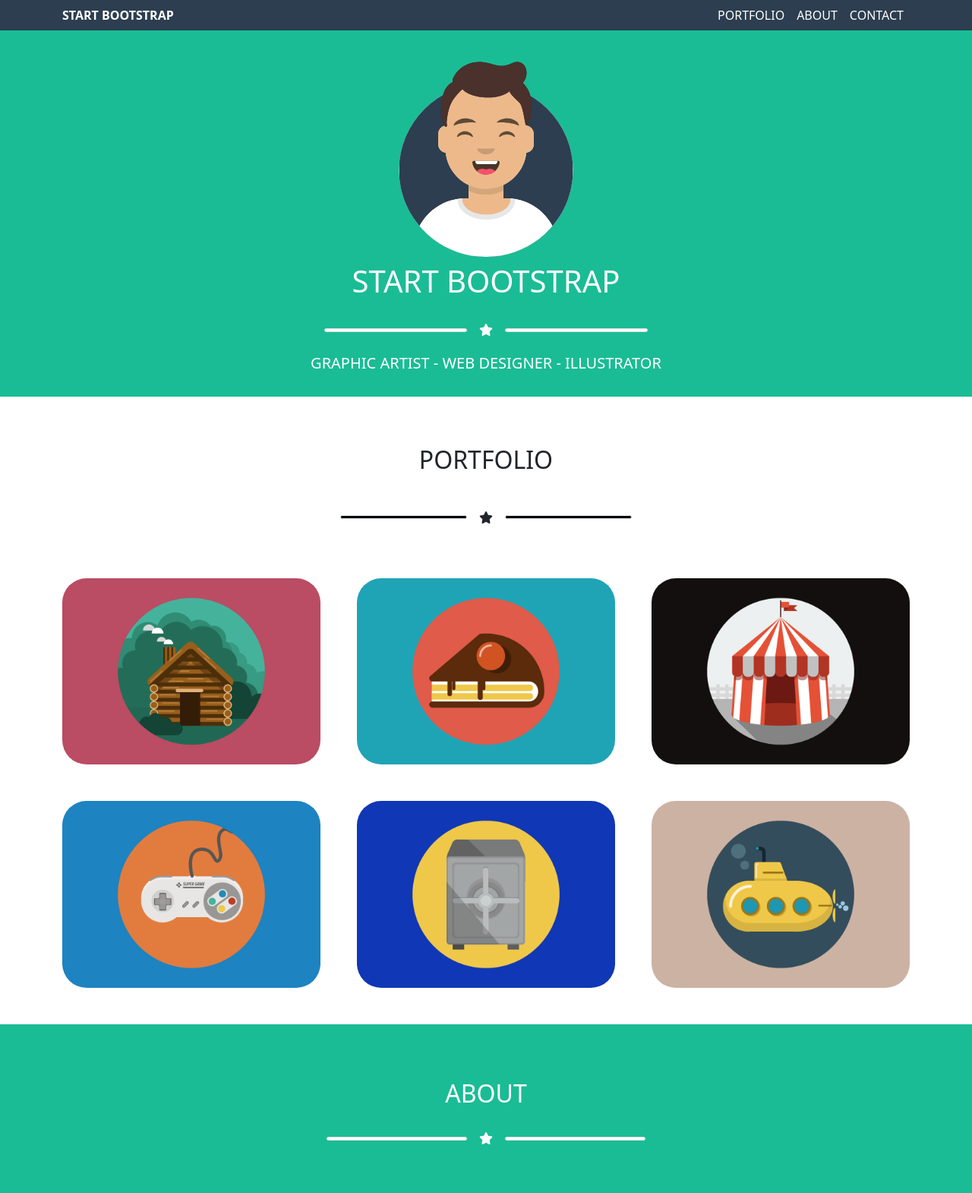
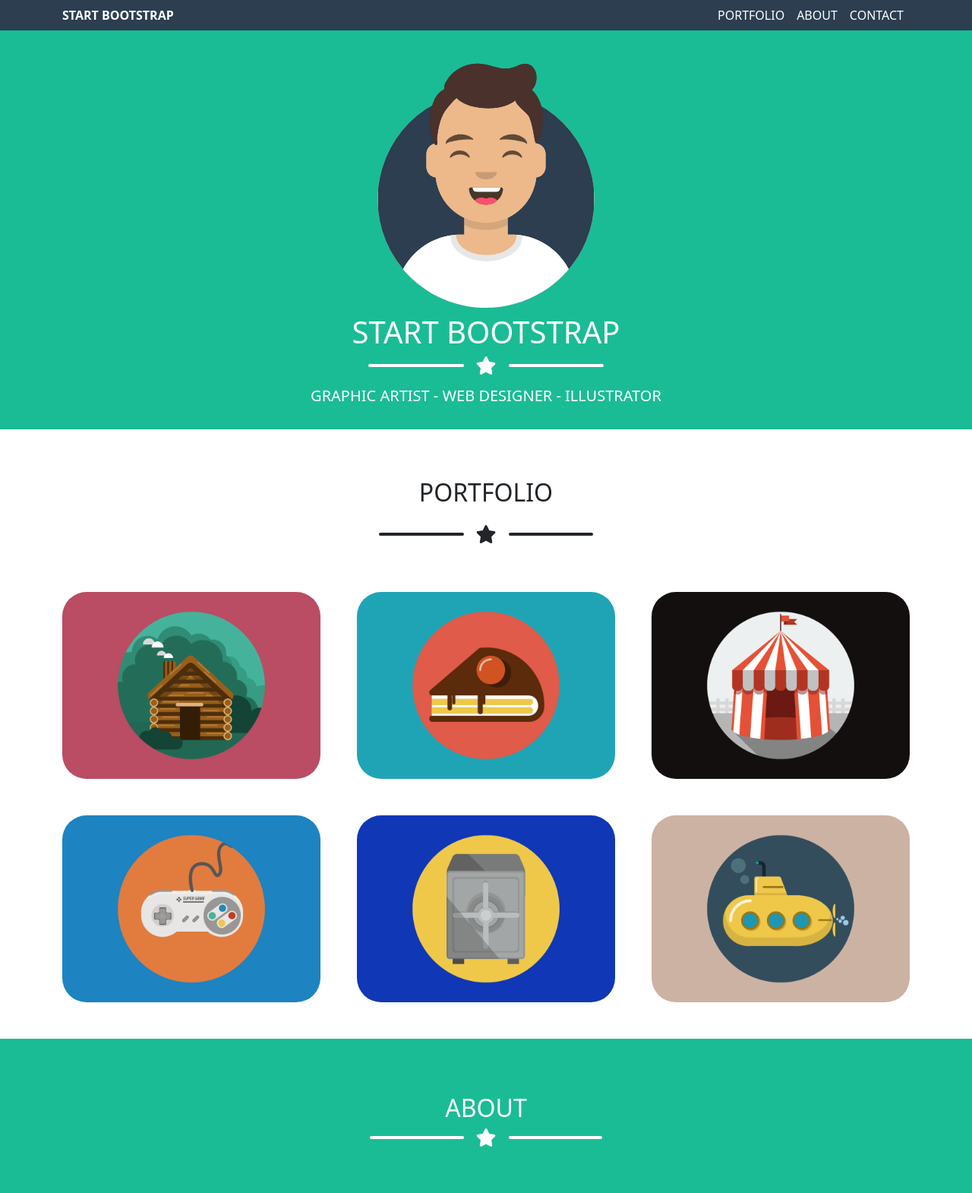
Before and after one commit to GiuliaSetti/html-css-bootstrap-freelancer, a plain HTML site: page index.html in a window 1280 px wide. Shown: the top 1570 px of the page at 76% size. Drawn offline with nearby package versions, Linux system fonts and the light colour scheme.

Commit message:
fix: correzione in classe images and separator

```diff
--- a/css/style.css
+++ b/css/style.css
@@ -12,11 +12,11 @@
     background-color: #1abc95;
 }
 
-.my_image_container img{
+/* .my_image_container img{
     width: 20%;
-}
+} */
 
-.line{
+/* .line{
     height: 5px;
     width: 15%;
 }
@@ -24,6 +24,10 @@
 #jumbotron .line,
 #about .line{
     background-color: white;
+} */
+
+.separator-line{
+    width: 10%;
 }
 
 
--- a/index.html
+++ b/index.html
@@ -49,7 +49,7 @@
 
             <!-- manu a barre -->
 
-            <div class="my_bar_menu d-block d-sm-none ">
+            <div class="my_bar_menu d-block d-sm-none">
                 <div class="navbar navbar-expand-lg">
 
                     <button class="navbar-toggler" type="button" data-bs-toggle="offcanvas" data-bs-target="#navbarOffcanvasLg" aria-controls="navbarOffcanvasLg">
@@ -86,7 +86,7 @@
             <!-- image -->
             <div class="my_image_container py-2">
 
-                <img src="img/avatar.svg" alt="image">
+                <img src="img/avatar.svg" alt="image" class="img-fluid w-25">
 
             </div>
 
@@ -96,11 +96,11 @@
             <h1>Start Bootstrap</h1>
 
             <!-- divisore -->
-            <div class="my_separator d-flex justify-content-center align-items-center py-4 g-3">
+            <div class="my_separator d-flex justify-content-center align-items-center gap-3 fs-4 mb-3">
 
-                <div class="line border rounded-3 mx-3"></div>
+                <div class="separator-line border border border-2 border-white rounded-1"></div>
                 <i class="fa-solid fa-star"></i>
-                <div class="line border rounded-3 mx-3"></div>
+                <div class="separator-line border border border-2 border-white rounded-1"></div>
 
             </div>
 
@@ -120,13 +120,14 @@
             <h2 class="py-3 text-uppercase">Portfolio</h2>
 
             <!-- divisore -->
-            <div class="my_separator d-flex justify-content-center align-items-center py-4 g-3">
+            <div class="my_separator d-flex justify-content-center align-items-center gap-3 fs-4 mb-3">
 
-                <div class="line border rounded-3 mx-3"></div>
+                <div class="separator-line border border border-2 border-dark rounded-1"></div>
                 <i class="fa-solid fa-star"></i>
-                <div class="line border rounded-3 mx-3"></div>
+                <div class="separator-line border border border-2 border-dark rounded-1"></div>
 
             </div>
+
 
             <!-- colonne immagini -->
 
@@ -174,13 +175,14 @@
          <div id="about" class="container-fluid my_green_back p-4">
             <div class="title text-center text-uppercase py-5">
                 <h2>About</h2>
-                <div class="my_separator d-flex justify-content-center align-items-center py-4 g-3">
+                <div class="my_separator d-flex justify-content-center align-items-center gap-3 fs-4 mb-3">
 
-                    <div class="line border rounded-3 mx-3"></div>
+                    <div class="separator-line border border border-2 border-white rounded-1"></div>
                     <i class="fa-solid fa-star"></i>
-                    <div class="line border rounded-3 mx-3"></div>
+                    <div class="separator-line border border border-2 border-white rounded-1"></div>
 
                 </div>
+
             </div>
 
             <div class="px-5">
@@ -207,6 +209,14 @@
             <div class="title text-center text-uppercase">
                 <h2>Contact me</h2>
             </div>
+            <div class="my_separator d-flex justify-content-center align-items-center gap-3 fs-4 mb-3">
+
+                <div class="separator-line border border border-2 border-dark rounded-1"></div>
+                <i class="fa-solid fa-star"></i>
+                <div class="separator-line border border border-2 border-dark rounded-1"></div>
+
+            </div>
+
 
             <div class="px-5">
                 <form class="px-1">
@@ -284,10 +294,8 @@
                     </div>
 
 
-                    <div class="row">
-                        <div class="col">
+                    <div>
                         Freelance is a free to use, open source Bootstrap theme created by <a href="#" class="text_green text-decoration-none">Start Bootstrap</a>.
-                        </div>
                     </div>
 
 
```
